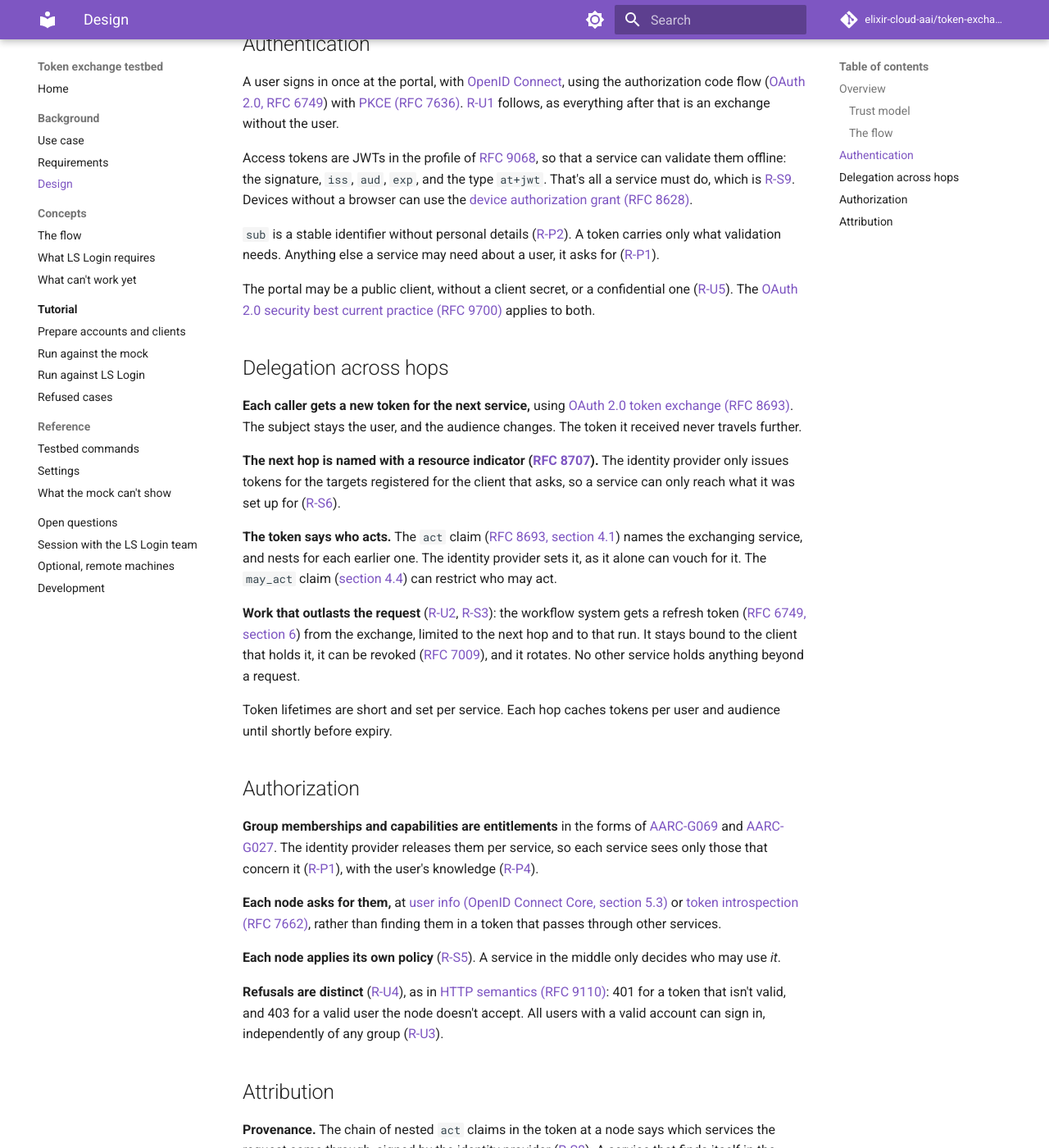
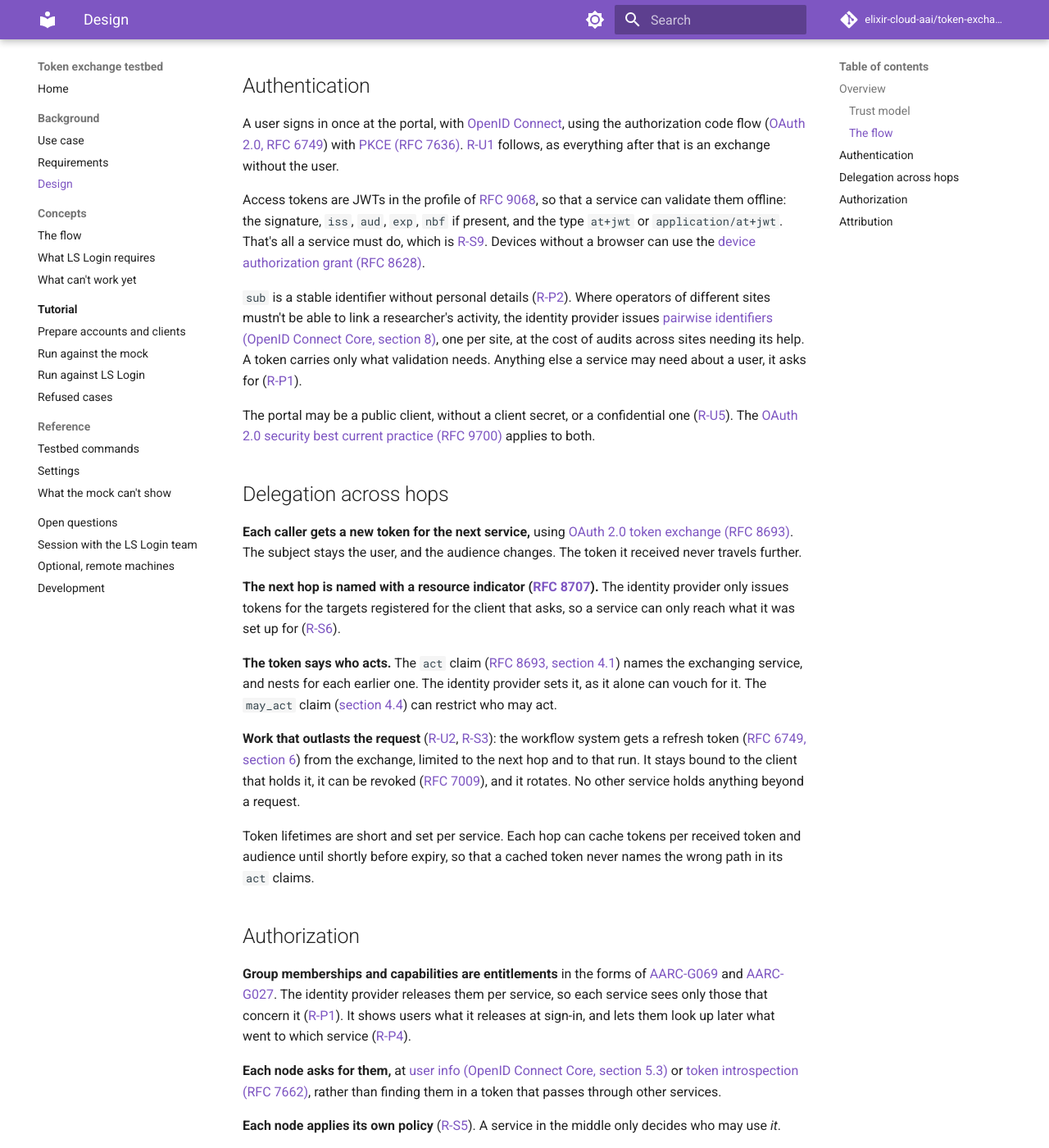
Before and after one commit to elixir-cloud-aai/token-exchange-flow-testbed, an MkDocs documentation site: the page built from docs/background/design.md, in a window 1280 px wide and 1400 px high, scrolled down 1103 px. Shown: the whole window at 82% size. Built offline with MkDocs 1.6.1 and Material for MkDocs 9.7.7, drawn with Linux system fonts in a browser that asks for light colours; comment, search, counter and statistics services are not loaded; some of the changed text lies outside the part shown.

Commit message:
docs: fix design details from the review
Accounting reads the whole act chain, the cache is per received
token, and both RFC 9068 types and nbf are checked. Name pairwise
identifiers, and what users can look up.

Co-Authored-By: Claude Opus 5.5 <noreply@anthropic.com>

````diff
--- a/docs/background/design.md
+++ b/docs/background/design.md
@@ -6,7 +6,7 @@ The end state: all software follows the standards, and nothing is held back by w
 
 ### Trust model
 
-- **One identity provider** vouches for users, and issues all tokens. Every service trusts it, and verifies its signatures by itself ([R-S4](requirements.md#security-requirements)). Federations of identity providers are out of scope here.
+- **An identity provider** vouches for users, and issues all tokens. Every service trusts it, and verifies its signatures by itself ([R-S4](requirements.md#security-requirements)). This page shows one. Across several, [identity and authorization chaining](https://datatracker.ietf.org/doc/draft-ietf-oauth-identity-chaining/) (a draft) builds on the same exchange.
 - **Services don't trust each other** for anything about a user. What a service knows about a request is what the token says, and what the identity provider confirms.
 - **Each token has one audience,** the next service, and is of no use elsewhere ([R-S1](requirements.md#security-requirements)).
 - **Services hold no standing credentials** for users. They act within a request, with a token they've just obtained for the next hop ([R-S2](requirements.md#security-requirements)).
@@ -35,15 +35,15 @@ sequenceDiagram
     G-->>Pt: Response
 ```
 
-A workflow system between the portal and the gateway adds one more exchange, and one more level of `act`.
+A workflow system between the portal and the gateway adds one more exchange, and one more level of `act`. Claims in the diagram are shorthand: `act` is an object with its own `sub`, and `act.act` is nested in it.
 
 ## Authentication
 
 A user signs in once at the portal, with [OpenID Connect](https://openid.net/specs/openid-connect-core-1_0.html), using the authorization code flow ([OAuth 2.0, RFC 6749](https://datatracker.ietf.org/doc/html/rfc6749)) with [PKCE (RFC 7636)](https://datatracker.ietf.org/doc/html/rfc7636). [R-U1](requirements.md#user-requirements) follows, as everything after that is an exchange without the user.
 
-Access tokens are JWTs in the profile of [RFC 9068](https://datatracker.ietf.org/doc/html/rfc9068), so that a service can validate them offline: the signature, `iss`, `aud`, `exp`, and the type `at+jwt`. That's all a service must do, which is [R-S9](requirements.md#security-requirements). Devices without a browser can use the [device authorization grant (RFC 8628)](https://datatracker.ietf.org/doc/html/rfc8628).
+Access tokens are JWTs in the profile of [RFC 9068](https://datatracker.ietf.org/doc/html/rfc9068), so that a service can validate them offline: the signature, `iss`, `aud`, `exp`, `nbf` if present, and the type `at+jwt` or `application/at+jwt`. That's all a service must do, which is [R-S9](requirements.md#security-requirements). Devices without a browser can use the [device authorization grant (RFC 8628)](https://datatracker.ietf.org/doc/html/rfc8628).
 
-`sub` is a stable identifier without personal details ([R-P2](requirements.md#privacy-requirements)). A token carries only what validation needs. Anything else a service may need about a user, it asks for ([R-P1](requirements.md#privacy-requirements)).
+`sub` is a stable identifier without personal details ([R-P2](requirements.md#privacy-requirements)). Where operators of different sites mustn't be able to link a researcher's activity, the identity provider issues [pairwise identifiers (OpenID Connect Core, section 8)](https://openid.net/specs/openid-connect-core-1_0.html#SubjectIDTypes), one per site, at the cost of audits across sites needing its help. A token carries only what validation needs. Anything else a service may need about a user, it asks for ([R-P1](requirements.md#privacy-requirements)).
 
 The portal may be a public client, without a client secret, or a confidential one ([R-U5](requirements.md#user-requirements)). The [OAuth 2.0 security best current practice (RFC 9700)](https://datatracker.ietf.org/doc/html/rfc9700) applies to both.
 
@@ -57,11 +57,11 @@ The portal may be a public client, without a client secret, or a confidential on
 
 **Work that outlasts the request** ([R-U2](requirements.md#user-requirements), [R-S3](requirements.md#security-requirements)): the workflow system gets a refresh token ([RFC 6749, section 6](https://datatracker.ietf.org/doc/html/rfc6749#section-6)) from the exchange, limited to the next hop and to that run. It stays bound to the client that holds it, it can be revoked ([RFC 7009](https://datatracker.ietf.org/doc/html/rfc7009)), and it rotates. No other service holds anything beyond a request.
 
-Token lifetimes are short and set per service. Each hop caches tokens per user and audience until shortly before expiry.
+Token lifetimes are short and set per service. Each hop can cache tokens per received token and audience until shortly before expiry, so that a cached token never names the wrong path in its `act` claims.
 
 ## Authorization
 
-**Group memberships and capabilities are entitlements** in the forms of [AARC-G069](https://aarc-community.org/guidelines/aarc-g069/) and [AARC-G027](https://aarc-community.org/guidelines/aarc-g027/). The identity provider releases them per service, so each service sees only those that concern it ([R-P1](requirements.md#privacy-requirements)), with the user's knowledge ([R-P4](requirements.md#privacy-requirements)).
+**Group memberships and capabilities are entitlements** in the forms of [AARC-G069](https://aarc-community.org/guidelines/aarc-g069/) and [AARC-G027](https://aarc-community.org/guidelines/aarc-g027/). The identity provider releases them per service, so each service sees only those that concern it ([R-P1](requirements.md#privacy-requirements)). It shows users what it releases at sign-in, and lets them look up later what went to which service ([R-P4](requirements.md#privacy-requirements)).
 
 **Each node asks for them,** at [user info (OpenID Connect Core, section 5.3)](https://openid.net/specs/openid-connect-core-1_0.html#UserInfo) or [token introspection (RFC 7662)](https://datatracker.ietf.org/doc/html/rfc7662), rather than finding them in a token that passes through other services.
 
@@ -73,6 +73,6 @@ Token lifetimes are short and set per service. Each hop caches tokens per user a
 
 **Provenance.** The chain of nested `act` claims in the token at a node says which services the request came through, signed by the identity provider ([R-S8](requirements.md#security-requirements)). A service that finds itself in the chain can refuse the request, which also stops loops ([R-S7](requirements.md#security-requirements)).
 
-**Accounting.** `sub` and the outermost level of `act` give the user and the portal or workflow system for each use of a node ([R-S10](requirements.md#security-requirements)).
+**Accounting.** `sub` and the `act` chain give the user, and the portal or workflow system, for each use of a node. The outermost level of `act` names the last caller, and the innermost where the request came in ([R-S10](requirements.md#security-requirements)).
 
 **Tracing.** All services pass on a [W3C Trace Context](https://www.w3.org/TR/trace-context/) `traceparent`, so one request can be followed across logs ([R-S11](requirements.md#security-requirements)). Logs hold decoded claims at most, and never tokens ([R-P3](requirements.md#privacy-requirements)).
````
